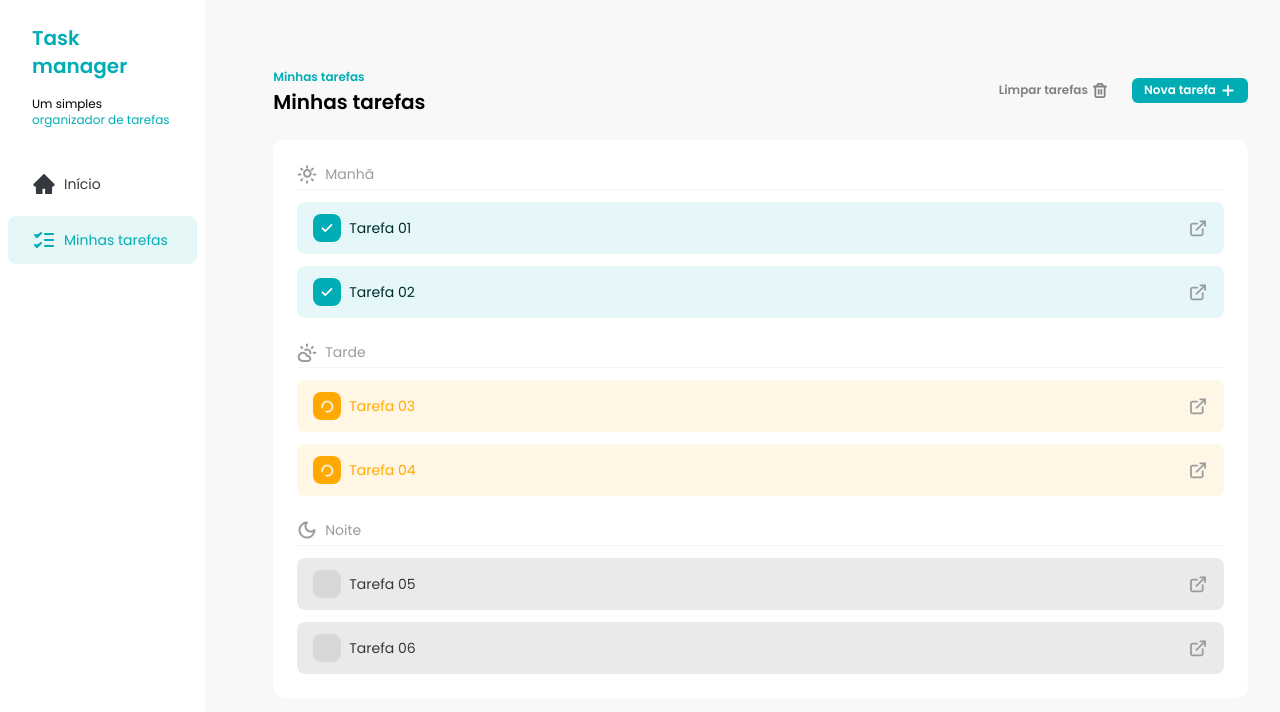
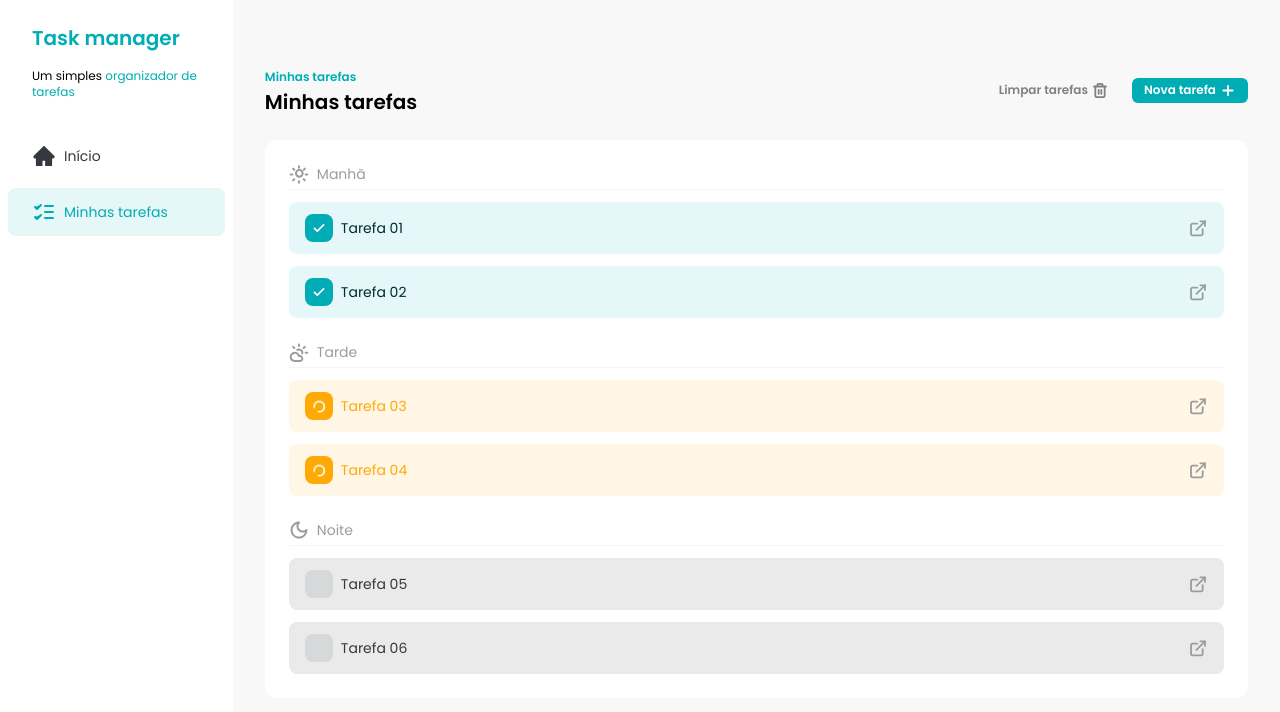
Before and after one commit to Abimael-Pereira/task-manager-react, a React (Vite) app: page / in a window 1280 px wide. Shown: the top 712 px of the page. Built offline with nearby package versions, Linux system fonts and the light colour scheme.

Commit message:
feat: update space between sidebar and tasks

```diff
--- a/src/App.jsx
+++ b/src/App.jsx
@@ -3,7 +3,7 @@
 
 function App() {
   return (
-    <div className="flex gap-9">
+    <div className="flex">
       <Sidebar />
       <Tasks />
     </div>
--- a/src/components/Sidebar.jsx
+++ b/src/components/Sidebar.jsx
@@ -4,7 +4,7 @@
 
 const Sidebar = () => {
   return (
-    <div className="h-screen w-64 bg-white">
+    <div className="h-screen w-72 bg-white">
       <div className="space-y-4 px-8 py-6">
         <h1 className="text-xl font-semibold text-[#00ADB5]">Task manager</h1>
         <p className="text-xs">
```
